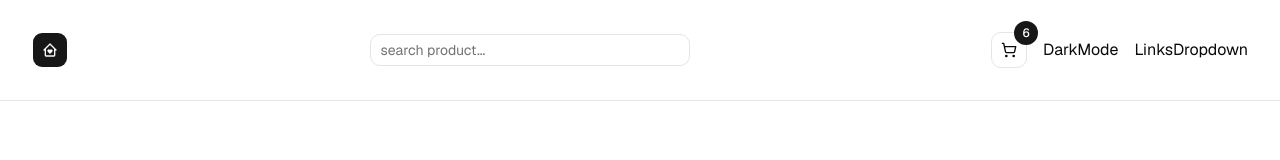
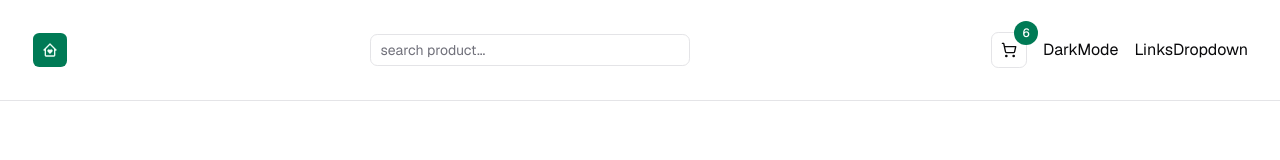
Before and after one commit to lpetrinina/Store, a Next.js app in the folder next-storefront/: page / in a window 1280 px wide. Shown: the top 160 px of the page. Built offline with nearby package versions, Linux system fonts and the light colour scheme.

Commit message:
Change Theme

```diff
--- a/next-storefront/app/globals.css
+++ b/next-storefront/app/globals.css
@@ -5,72 +5,72 @@
 @custom-variant dark (&:is(.dark *));
 
 :root {
+  --card: oklch(1 0 0);
+  --card-foreground: oklch(0.141 0.005 285.823);
+  --popover: oklch(1 0 0);
+  --popover-foreground: oklch(0.141 0.005 285.823);
+  --primary: oklch(0.508 0.118 165.612);
+  --primary-foreground: oklch(0.979 0.021 166.113);
+  --secondary: oklch(0.967 0.001 286.375);
+  --secondary-foreground: oklch(0.21 0.006 285.885);
+  --muted: oklch(0.967 0.001 286.375);
+  --muted-foreground: oklch(0.552 0.016 285.938);
+  --accent: oklch(0.967 0.001 286.375);
+  --accent-foreground: oklch(0.21 0.006 285.885);
+  --destructive: oklch(0.577 0.245 27.325);
+  --border: oklch(0.92 0.004 286.32);
+  --input: oklch(0.92 0.004 286.32);
+  --ring: oklch(0.705 0.015 286.067);
+  --chart-1: oklch(0.845 0.143 164.978);
+  --chart-2: oklch(0.696 0.17 162.48);
+  --chart-3: oklch(0.596 0.145 163.225);
+  --chart-4: oklch(0.508 0.118 165.612);
+  --chart-5: oklch(0.432 0.095 166.913);
+  --radius: 0.45rem;
+  --sidebar: oklch(0.985 0 0);
+  --sidebar-foreground: oklch(0.141 0.005 285.823);
+  --sidebar-primary: oklch(0.596 0.145 163.225);
+  --sidebar-primary-foreground: oklch(0.979 0.021 166.113);
+  --sidebar-accent: oklch(0.967 0.001 286.375);
+  --sidebar-accent-foreground: oklch(0.21 0.006 285.885);
+  --sidebar-border: oklch(0.92 0.004 286.32);
+  --sidebar-ring: oklch(0.705 0.015 286.067);
   --background: oklch(1 0 0);
-    --foreground: oklch(0.145 0 0);
-    --card: oklch(1 0 0);
-    --card-foreground: oklch(0.145 0 0);
-    --popover: oklch(1 0 0);
-    --popover-foreground: oklch(0.145 0 0);
-    --primary: oklch(0.205 0 0);
-    --primary-foreground: oklch(0.985 0 0);
-    --secondary: oklch(0.97 0 0);
-    --secondary-foreground: oklch(0.205 0 0);
-    --muted: oklch(0.97 0 0);
-    --muted-foreground: oklch(0.556 0 0);
-    --accent: oklch(0.97 0 0);
-    --accent-foreground: oklch(0.205 0 0);
-    --destructive: oklch(0.577 0.245 27.325);
-    --border: oklch(0.922 0 0);
-    --input: oklch(0.922 0 0);
-    --ring: oklch(0.708 0 0);
-    --chart-1: oklch(0.809 0.105 251.813);
-    --chart-2: oklch(0.623 0.214 259.815);
-    --chart-3: oklch(0.546 0.245 262.881);
-    --chart-4: oklch(0.488 0.243 264.376);
-    --chart-5: oklch(0.424 0.199 265.638);
-    --radius: 0.625rem;
-    --sidebar: oklch(0.985 0 0);
-    --sidebar-foreground: oklch(0.145 0 0);
-    --sidebar-primary: oklch(0.205 0 0);
-    --sidebar-primary-foreground: oklch(0.985 0 0);
-    --sidebar-accent: oklch(0.97 0 0);
-    --sidebar-accent-foreground: oklch(0.205 0 0);
-    --sidebar-border: oklch(0.922 0 0);
-    --sidebar-ring: oklch(0.708 0 0);
+  --foreground: oklch(0.141 0.005 285.823);
 }
 
 .dark {
-    --background: oklch(0.145 0 0);
+  --background: oklch(0.141 0.005 285.823);
   --foreground: oklch(0.985 0 0);
-    --card: oklch(0.205 0 0);
+  --card: oklch(0.21 0.006 285.885);
   --card-foreground: oklch(0.985 0 0);
-    --popover: oklch(0.205 0 0);
+  --popover: oklch(0.21 0.006 285.885);
   --popover-foreground: oklch(0.985 0 0);
-    --primary: oklch(0.922 0 0);
-    --primary-foreground: oklch(0.205 0 0);
-    --secondary: oklch(0.269 0 0);
+  --primary: oklch(0.432 0.095 166.913);
+  --primary-foreground: oklch(0.979 0.021 166.113);
+  --secondary: oklch(0.274 0.006 286.033);
   --secondary-foreground: oklch(0.985 0 0);
-    --muted: oklch(0.269 0 0);
-    --muted-foreground: oklch(0.708 0 0);
-    --accent: oklch(0.269 0 0);
+  --muted: oklch(0.274 0.006 286.033);
+  --muted-foreground: oklch(0.705 0.015 286.067);
+  --accent: oklch(0.274 0.006 286.033);
   --accent-foreground: oklch(0.985 0 0);
   --destructive: oklch(0.704 0.191 22.216);
   --border: oklch(1 0 0 / 10%);
   --input: oklch(1 0 0 / 15%);
-    --ring: oklch(0.556 0 0);
-    --chart-1: oklch(0.809 0.105 251.813);
-    --chart-2: oklch(0.623 0.214 259.815);
-    --chart-3: oklch(0.546 0.245 262.881);
-    --chart-4: oklch(0.488 0.243 264.376);
-    --chart-5: oklch(0.424 0.199 265.638);
-    --sidebar: oklch(0.205 0 0);
+  --ring: oklch(0.552 0.016 285.938);
+  --chart-1: oklch(0.845 0.143 164.978);
+  --chart-2: oklch(0.696 0.17 162.48);
+  --chart-3: oklch(0.596 0.145 163.225);
+  --chart-4: oklch(0.508 0.118 165.612);
+  --chart-5: oklch(0.432 0.095 166.913);
+  --sidebar: oklch(0.21 0.006 285.885);
   --sidebar-foreground: oklch(0.985 0 0);
-    --sidebar-primary: oklch(0.488 0.243 264.376);
-    --sidebar-primary-foreground: oklch(0.985 0 0);
-    --sidebar-accent: oklch(0.269 0 0);
+  --sidebar-primary: oklch(0.696 0.17 162.48);
+  --sidebar-primary-foreground: oklch(0.262 0.051 172.552);
+  --sidebar-accent: oklch(0.274 0.006 286.033);
   --sidebar-accent-foreground: oklch(0.985 0 0);
   --sidebar-border: oklch(1 0 0 / 10%);
-    --sidebar-ring: oklch(0.556 0 0);
+  --sidebar-ring: oklch(0.552 0.016 285.938);
 }
 
 @theme inline {
@@ -113,6 +113,7 @@
   --radius-2xl: calc(var(--radius) * 1.8);
   --radius-3xl: calc(var(--radius) * 2.2);
   --radius-4xl: calc(var(--radius) * 2.6);
+  --font-heading: var(--font-sans);
 }
 
 @layer base {
--- a/next-storefront/components/navbar/Logo.tsx
+++ b/next-storefront/components/navbar/Logo.tsx
@@ -7,7 +7,7 @@
 
 function Logo() {
   return (
-    <Button asChild size='icon-lg' variant='default'>
+    <Button asChild size='icon-lg'>
       <Link href='/'>
         <BiHomeHeart />
         {/* <HiHome /> */}
--- a/next-storefront/package.json
+++ b/next-storefront/package.json
@@ -19,7 +19,7 @@
     "react": "19.2.3",
     "react-dom": "19.2.3",
     "react-icons": "^5.6.0",
-    "shadcn": "^4.0.8",
+    "shadcn": "^4.1.0",
     "sonner": "^2.0.7",
     "tailwind-merge": "^3.5.0",
     "tw-animate-css": "^1.4.0"
```
Also changed, not shown: next-storefront/components.json, 1 other file (tests, documents, lock files or other folders). Lines whose indentation alone changed are shown as unchanged.
